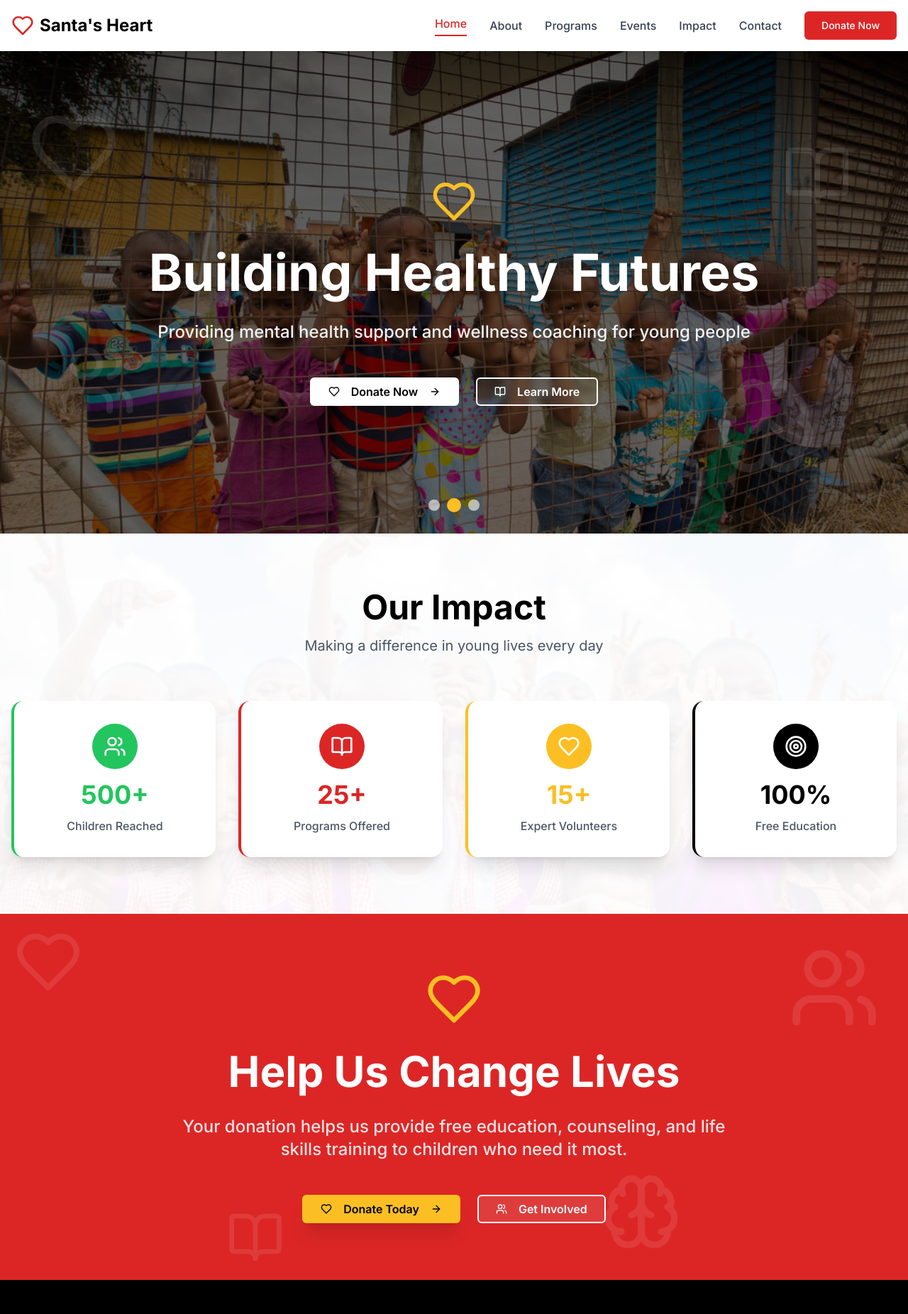
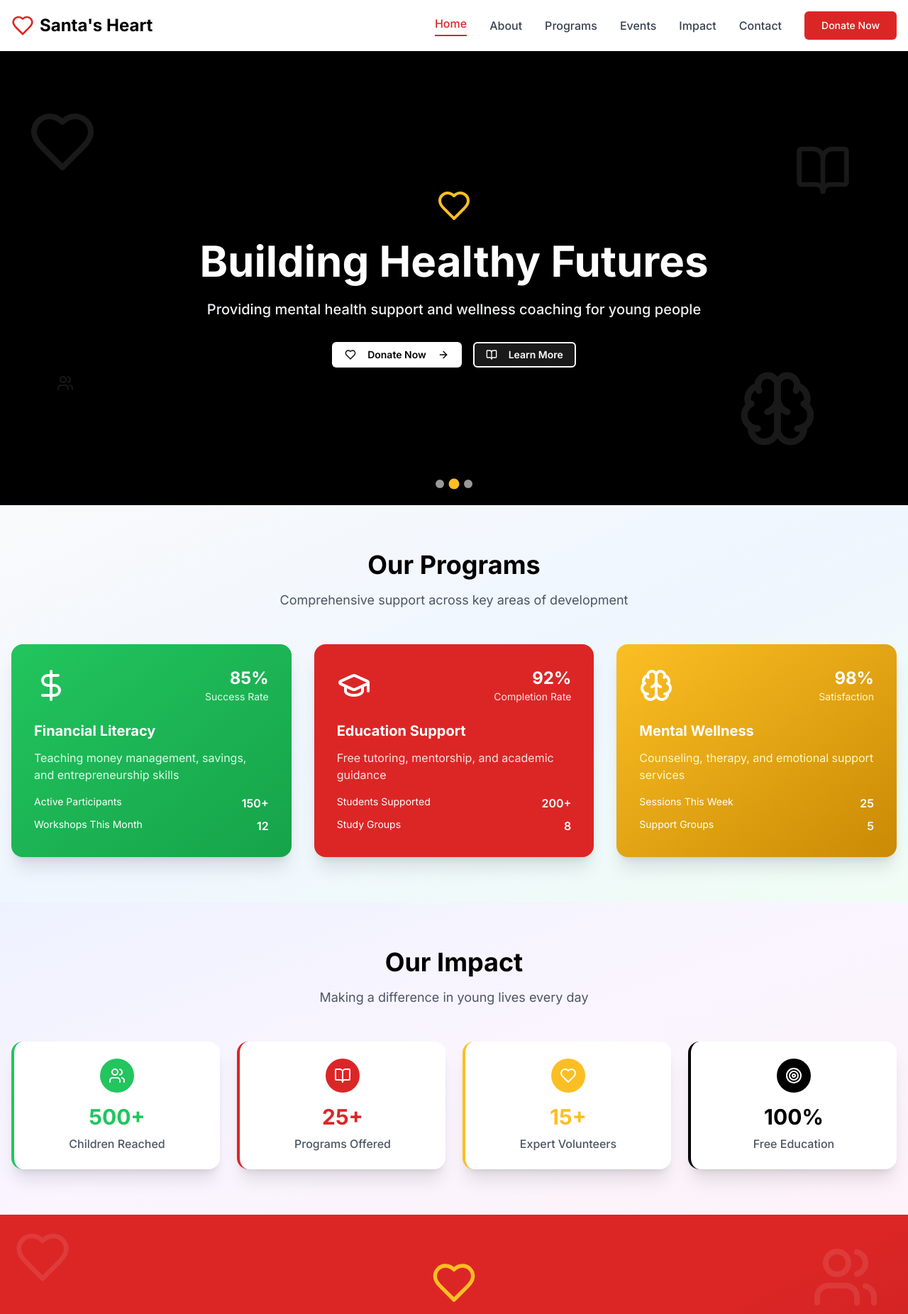
Before and after one commit to Einzelgaanger/heart-bloom-futures-web, a React (Vite) app: page / in a window 1280 px wide. Shown: the top 1852 px of the page at 71% size. Built offline with nearby package versions, Linux system fonts and the light colour scheme.

Commit message:
Refactor homepage and donation page
- Replaced image previews with themed dashboards.
- Added background styling to all sections.
- Simplified donation page, displaying only M-Pesa details.
- Reduced button sizes across all pages.

```diff
--- a/src/pages/Index.tsx
+++ b/src/pages/Index.tsx
@@ -1,7 +1,7 @@
 
 import { useState, useEffect } from "react";
 import { Button } from "@/components/ui/button";
-import { Heart, BookOpen, Users, Brain, Target, ArrowRight, Globe, Award } from "lucide-react";
+import { Heart, BookOpen, Users, Brain, Target, ArrowRight, Globe, Award, DollarSign, GraduationCap, Shield, Smartphone } from "lucide-react";
 import { Link } from "react-router-dom";
 import Navigation from "@/components/Navigation";
 import Footer from "@/components/Footer";
@@ -14,19 +14,16 @@ const Index = () => {
       title: "Empowering Young Minds",
       subtitle: "Teaching financial literacy, creativity, and life skills to children up to 25",
       color: "bg-theme-green",
-      bgImage: "/NGO Education.jpg"
     },
     {
       title: "Building Healthy Futures",
       subtitle: "Providing mental health support and wellness coaching for young people",
       color: "bg-theme-red",
-      bgImage: "/Mentalh.jpg"
     },
     {
       title: "Creating Tomorrow's Leaders",
       subtitle: "Free education and counseling to help youth reach their potential",
       color: "bg-theme-gold",
-      bgImage: "/Image 2.jpg"
     }
   ];
 
@@ -42,56 +39,49 @@ const Index = () => {
   };
 
   return (
-    <div className="min-h-screen bg-gradient-to-br from-gray-50 to-white">
+    <div className="min-h-screen">
       <Navigation />
 
-      {/* Hero Section with Background Images */}
-      <section className="relative h-[85vh] overflow-hidden">
+      {/* Hero Section with Gradient Backgrounds */}
+      <section className="relative h-[80vh] overflow-hidden">
         {heroSlides.map((slide, index) => (
           <div
             key={index}
             className={`absolute inset-0 transition-all duration-1000 ease-in-out ${
               currentSlide === index ? "opacity-100 z-10" : "opacity-0 z-0"
-            }`}
-            style={{
-              backgroundImage: `url('${slide.bgImage}')`,
-              backgroundSize: 'cover',
-              backgroundPosition: 'center',
-              backgroundRepeat: 'no-repeat'
-            }}
+            } ${slide.color}`}
           >
-            <div className="absolute inset-0 bg-black bg-opacity-60" />
+            <div className="absolute inset-0 bg-gradient-to-br from-black/40 via-black/30 to-transparent" />
 
             {/* Decorative Background Elements */}
             <div className="absolute inset-0 overflow-hidden opacity-10">
-              <Heart className="absolute top-20 left-10 h-32 w-32 text-white animate-pulse" />
-              <BookOpen className="absolute top-32 right-20 h-24 w-24 text-white" />
-              <Users className="absolute bottom-40 left-20 h-28 w-28 text-white" />
-              <Brain className="absolute bottom-20 right-32 h-36 w-36 text-white" />
-              <Target className="absolute top-1/2 left-1/2 transform -translate-x-1/2 -translate-y-1/2 h-40 w-40 text-white opacity-5" />
+              <Heart className="absolute top-20 left-10 h-24 w-24 text-white animate-pulse" />
+              <BookOpen className="absolute top-32 right-20 h-20 w-20 text-white" />
+              <Users className="absolute bottom-40 left-20 h-22 w-22 text-white" />
+              <Brain className="absolute bottom-20 right-32 h-28 w-28 text-white" />
             </div>
 
             <div className="relative h-full flex items-center justify-center text-white text-center px-4 z-20">
-              <div className="max-w-5xl animate-fade-in">
-                <div className="mb-8">
-                  <Heart className="h-16 w-16 mx-auto mb-4 text-theme-gold animate-scale-in" />
+              <div className="max-w-4xl animate-fade-in">
+                <div className="mb-6">
+                  <Heart className="h-12 w-12 mx-auto mb-4 text-theme-gold animate-scale-in" />
                 </div>
-                <h1 className="text-5xl md:text-7xl font-bold mb-8 text-white drop-shadow-2xl font-poppins">
+                <h1 className="text-4xl md:text-6xl font-bold mb-6 text-white drop-shadow-2xl font-poppins">
                   {slide.title}
                 </h1>
-                <p className="text-xl md:text-2xl mb-12 text-gray-100 font-medium leading-relaxed">
+                <p className="text-lg md:text-xl mb-8 text-gray-100 font-medium leading-relaxed">
                   {slide.subtitle}
                 </p>
-                <div className="flex flex-col sm:flex-row gap-6 justify-center items-center">
+                <div className="flex flex-col sm:flex-row gap-4 justify-center items-center">
                   <Link to="/donate">
-                    <Button size="default" className="bg-white text-theme-black hover:bg-gray-100 px-6 py-3 text-base font-semibold shadow-xl border-2 border-transparent hover:border-theme-gold transition-all duration-300">
+                    <Button size="sm" className="bg-white text-theme-black hover:bg-gray-100 px-4 py-2 text-sm font-semibold shadow-xl border-2 border-transparent hover:border-theme-gold transition-all duration-300">
                       <Heart className="mr-2 h-4 w-4" />
                       Donate Now
                       <ArrowRight className="ml-2 h-4 w-4" />
                     </Button>
                   </Link>
                   <Link to="/programs">
-                    <Button size="default" variant="outline" className="border-2 border-white text-white hover:bg-white hover:text-theme-black px-6 py-3 text-base font-semibold backdrop-blur-sm bg-white/10 transition-all duration-300">
+                    <Button size="sm" variant="outline" className="border-2 border-white text-white hover:bg-white hover:text-theme-black px-4 py-2 text-sm font-semibold backdrop-blur-sm bg-white/10 transition-all duration-300">
                       <BookOpen className="mr-2 h-4 w-4" />
                       Learn More
                     </Button>
@@ -103,12 +93,12 @@ const Index = () => {
         ))}
 
         {/* Slide indicators */}
-        <div className="absolute bottom-8 left-1/2 transform -translate-x-1/2 flex space-x-3 z-30">
+        <div className="absolute bottom-6 left-1/2 transform -translate-x-1/2 flex space-x-2 z-30">
           {heroSlides.map((_, index) => (
             <button
               key={index}
               onClick={() => goToSlide(index)}
-              className={`w-4 h-4 rounded-full transition-all duration-300 ${
+              className={`w-3 h-3 rounded-full transition-all duration-300 ${
                 currentSlide === index
                   ? "bg-theme-gold scale-125 shadow-lg"
                   : "bg-white/60 hover:bg-white/80"
@@ -118,103 +108,176 @@ const Index = () => {
         </div>
       </section>
 
-      {/* Impact Stats with Enhanced Design */}
-      <section
-        className="py-20 relative overflow-hidden"
-        style={{
-          backgroundImage: `url('/Impa11.jpg')`,
-          backgroundSize: 'cover',
-          backgroundPosition: 'center',
-          backgroundAttachment: 'fixed'
-        }}
-      >
-        <div className="absolute inset-0 bg-white bg-opacity-95" />
-
-        <div className="container mx-auto px-4 relative z-10">
-          <div className="text-center mb-16">
-            <h2 className="text-4xl md:text-5xl font-bold text-theme-black mb-4 font-poppins">Our Impact</h2>
-            <p className="text-xl text-gray-600 max-w-2xl mx-auto">Making a difference in young lives every day</p>
+      {/* Program Dashboards */}
+      <section className="py-16 bg-gradient-to-br from-gray-50 via-blue-50 to-green-50">
+        <div className="container mx-auto px-4">
+          <div className="text-center mb-12">
+            <h2 className="text-3xl md:text-4xl font-bold text-theme-black mb-4 font-poppins">Our Programs</h2>
+            <p className="text-lg text-gray-600 max-w-2xl mx-auto">Comprehensive support across key areas of development</p>
           </div>
 
-          <div className="grid grid-cols-1 md:grid-cols-4 gap-8">
-            <div className="text-center bg-white p-8 rounded-2xl shadow-xl hover:shadow-2xl transition-all duration-300 animate-fade-in border-l-4 border-theme-green transform hover:scale-105">
-              <div className="w-16 h-16 bg-theme-green rounded-full flex items-center justify-center mx-auto mb-4">
-                <Users className="h-8 w-8 text-white" />
+          <div className="grid grid-cols-1 md:grid-cols-3 gap-8">
+            {/* Financial Literacy Dashboard */}
+            <div className="bg-gradient-to-br from-theme-green to-green-600 p-8 rounded-2xl shadow-xl text-white transform hover:scale-105 transition-all duration-300">
+              <div className="flex items-center justify-between mb-6">
+                <DollarSign className="h-12 w-12 text-white" />
+                <div className="text-right">
+                  <div className="text-2xl font-bold">85%</div>
+                  <div className="text-green-100 text-sm">Success Rate</div>
+                </div>
               </div>
-              <div className="text-4xl font-bold text-theme-green mb-3 font-poppins">500+</div>
+              <h3 className="text-xl font-bold mb-3">Financial Literacy</h3>
+              <p className="text-green-100 mb-4">Teaching money management, savings, and entrepreneurship skills</p>
+              <div className="space-y-2">
+                <div className="flex justify-between">
+                  <span className="text-sm">Active Participants</span>
+                  <span className="font-semibold">150+</span>
+                </div>
+                <div className="flex justify-between">
+                  <span className="text-sm">Workshops This Month</span>
+                  <span className="font-semibold">12</span>
+                </div>
+              </div>
+            </div>
+
+            {/* Education Dashboard */}
+            <div className="bg-gradient-to-br from-theme-red to-red-600 p-8 rounded-2xl shadow-xl text-white transform hover:scale-105 transition-all duration-300">
+              <div className="flex items-center justify-between mb-6">
+                <GraduationCap className="h-12 w-12 text-white" />
+                <div className="text-right">
+                  <div className="text-2xl font-bold">92%</div>
+                  <div className="text-red-100 text-sm">Completion Rate</div>
+                </div>
+              </div>
+              <h3 className="text-xl font-bold mb-3">Education Support</h3>
+              <p className="text-red-100 mb-4">Free tutoring, mentorship, and academic guidance</p>
+              <div className="space-y-2">
+                <div className="flex justify-between">
+                  <span className="text-sm">Students Supported</span>
+                  <span className="font-semibold">200+</span>
+                </div>
+                <div className="flex justify-between">
+                  <span className="text-sm">Study Groups</span>
+                  <span className="font-semibold">8</span>
+                </div>
+              </div>
+            </div>
+
+            {/* Mental Health Dashboard */}
+            <div className="bg-gradient-to-br from-theme-gold to-yellow-600 p-8 rounded-2xl shadow-xl text-white transform hover:scale-105 transition-all duration-300">
+              <div className="flex items-center justify-between mb-6">
+                <Brain className="h-12 w-12 text-white" />
+                <div className="text-right">
+                  <div className="text-2xl font-bold">98%</div>
+                  <div className="text-yellow-100 text-sm">Satisfaction</div>
+                </div>
+              </div>
+              <h3 className="text-xl font-bold mb-3">Mental Wellness</h3>
+              <p className="text-yellow-100 mb-4">Counseling, therapy, and emotional support services</p>
+              <div className="space-y-2">
+                <div className="flex justify-between">
+                  <span className="text-sm">Sessions This Week</span>
+                  <span className="font-semibold">25</span>
+                </div>
+                <div className="flex justify-between">
+                  <span className="text-sm">Support Groups</span>
+                  <span className="font-semibold">5</span>
+                </div>
+              </div>
+            </div>
+          </div>
+        </div>
+      </section>
+
+      {/* Impact Stats */}
+      <section className="py-16 bg-gradient-to-br from-indigo-50 via-purple-50 to-pink-50">
+        <div className="container mx-auto px-4">
+          <div className="text-center mb-12">
+            <h2 className="text-3xl md:text-4xl font-bold text-theme-black mb-4 font-poppins">Our Impact</h2>
+            <p className="text-lg text-gray-600 max-w-2xl mx-auto">Making a difference in young lives every day</p>
+          </div>
+
+          <div className="grid grid-cols-1 md:grid-cols-4 gap-6">
+            <div className="text-center bg-white p-6 rounded-2xl shadow-xl hover:shadow-2xl transition-all duration-300 border-l-4 border-theme-green transform hover:scale-105">
+              <div className="w-12 h-12 bg-theme-green rounded-full flex items-center justify-center mx-auto mb-4">
+                <Users className="h-6 w-6 text-white" />
+              </div>
+              <div className="text-3xl font-bold text-theme-green mb-2 font-poppins">500+</div>
               <div className="text-gray-600 font-medium">Children Reached</div>
             </div>
 
-            <div className="text-center bg-white p-8 rounded-2xl shadow-xl hover:shadow-2xl transition-all duration-300 animate-fade-in border-l-4 border-theme-red transform hover:scale-105" style={{animationDelay: '0.1s'}}>
-              <div className="w-16 h-16 bg-theme-red rounded-full flex items-center justify-center mx-auto mb-4">
-                <BookOpen className="h-8 w-8 text-white" />
+            <div className="text-center bg-white p-6 rounded-2xl shadow-xl hover:shadow-2xl transition-all duration-300 border-l-4 border-theme-red transform hover:scale-105">
+              <div className="w-12 h-12 bg-theme-red rounded-full flex items-center justify-center mx-auto mb-4">
+                <BookOpen className="h-6 w-6 text-white" />
               </div>
-              <div className="text-4xl font-bold text-theme-red mb-3 font-poppins">25+</div>
+              <div className="text-3xl font-bold text-theme-red mb-2 font-poppins">25+</div>
               <div className="text-gray-600 font-medium">Programs Offered</div>
             </div>
 
-            <div className="text-center bg-white p-8 rounded-2xl shadow-xl hover:shadow-2xl transition-all duration-300 animate-fade-in border-l-4 border-theme-gold transform hover:scale-105" style={{animationDelay: '0.2s'}}>
-              <div className="w-16 h-16 bg-theme-gold rounded-full flex items-center justify-center mx-auto mb-4">
-                <Heart className="h-8 w-8 text-white" />
+            <div className="text-center bg-white p-6 rounded-2xl shadow-xl hover:shadow-2xl transition-all duration-300 border-l-4 border-theme-gold transform hover:scale-105">
+              <div className="w-12 h-12 bg-theme-gold rounded-full flex items-center justify-center mx-auto mb-4">
+                <Heart className="h-6 w-6 text-white" />
               </div>
-              <div className="text-4xl font-bold text-theme-gold mb-3 font-poppins">15+</div>
+              <div className="text-3xl font-bold text-theme-gold mb-2 font-poppins">15+</div>
               <div className="text-gray-600 font-medium">Expert Volunteers</div>
             </div>
 
-            <div className="text-center bg-white p-8 rounded-2xl shadow-xl hover:shadow-2xl transition-all duration-300 animate-fade-in border-l-4 border-theme-black transform hover:scale-105" style={{animationDelay: '0.3s'}}>
-              <div className="w-16 h-16 bg-theme-black rounded-full flex items-center justify-center mx-auto mb-4">
-                <Target className="h-8 w-8 text-white" />
+            <div className="text-center bg-white p-6 rounded-2xl shadow-xl hover:shadow-2xl transition-all duration-300 border-l-4 border-theme-black transform hover:scale-105">
+              <div className="w-12 h-12 bg-theme-black rounded-full flex items-center justify-center mx-auto mb-4">
+                <Target className="h-6 w-6 text-white" />
               </div>
-              <div className="text-4xl font-bold text-theme-black mb-3 font-poppins">100%</div>
+              <div className="text-3xl font-bold text-theme-black mb-2 font-poppins">100%</div>
               <div className="text-gray-600 font-medium">Free Education</div>
             </div>
           </div>
         </div>
       </section>
 
-      {/* Call to Action with Enhanced Design */}
-      <section
-        className="py-20 text-white relative overflow-hidden"
-        style={{
-          backgroundImage: `url('/Impa22.png')`,
-          backgroundSize: 'cover',
-          backgroundPosition: 'center'
-        }}
-      >
-        <div className="absolute inset-0 bg-theme-red bg-opacity-85" />
-
+      {/* Simplified Donation Section */}
+      <section className="py-16 bg-gradient-to-br from-theme-red via-red-600 to-red-700 text-white relative overflow-hidden">
         <div className="absolute inset-0 opacity-10">
-          <div className="absolute top-5 left-5">
-            <Heart className="h-24 w-24 text-white animate-pulse" />
-          </div>
-          <div className="absolute top-10 right-10">
-            <Users className="h-32 w-32 text-white" />
-          </div>
-          <div className="absolute bottom-5 left-1/4">
-            <BookOpen className="h-20 w-20 text-white" />
-          </div>
-          <div className="absolute bottom-10 right-1/4">
-            <Brain className="h-28 w-28 text-white" />
-          </div>
+          <Heart className="absolute top-5 left-5 h-20 w-20 text-white animate-pulse" />
+          <Users className="absolute top-10 right-10 h-24 w-24 text-white" />
+          <Smartphone className="absolute bottom-5 left-1/4 h-16 w-16 text-white" />
+          <Shield className="absolute bottom-10 right-1/4 h-20 w-20 text-white" />
         </div>
 
         <div className="container mx-auto px-4 text-center relative z-10">
-          <div className="max-w-4xl mx-auto">
-            <Heart className="h-20 w-20 mx-auto mb-8 text-theme-gold animate-scale-in" />
-            <h2 className="text-4xl md:text-6xl font-bold mb-8 font-poppins">Help Us Change Lives</h2>
-            <p className="text-xl md:text-2xl mb-12 text-red-100 font-medium leading-relaxed max-w-3xl mx-auto">
+          <div className="max-w-3xl mx-auto">
+            <Heart className="h-16 w-16 mx-auto mb-6 text-theme-gold animate-scale-in" />
+            <h2 className="text-3xl md:text-4xl font-bold mb-6 font-poppins">Support Our Mission</h2>
+            <p className="text-lg md:text-xl mb-8 text-red-100 font-medium leading-relaxed">
               Your donation helps us provide free education, counseling, and life skills training to children who need it most.
             </p>
-            <div className="flex flex-col sm:flex-row gap-6 justify-center items-center">
-              <Link to="/donate">
-                <Button size="default" className="bg-theme-gold text-theme-black hover:bg-yellow-500 px-6 py-3 text-base font-semibold shadow-xl border-2 border-transparent hover:border-white transition-all duration-300">
+
+            {/* Simple M-Pesa Info */}
+            <div className="bg-white/20 backdrop-blur-sm rounded-2xl p-6 mb-8 max-w-md mx-auto">
+              <div className="flex items-center justify-center mb-4">
+                <Smartphone className="h-8 w-8 text-theme-gold mr-3" />
+                <h3 className="text-xl font-bold">M-Pesa Donation</h3>
+              </div>
+              <div className="space-y-3">
+                <div className="flex justify-between items-center">
+                  <span className="text-red-100">Paybill:</span>
+                  <span className="text-2xl font-bold text-theme-gold">522533</span>
+                </div>
+                <div className="flex justify-between items-center">
+                  <span className="text-red-100">Account:</span>
+                  <span className="text-2xl font-bold text-theme-gold">7760083</span>
+                </div>
+              </div>
+            </div>
+
+            <div className="flex flex-col sm:flex-row gap-4 justify-center items-center">
+              <Link to="/payment">
+                <Button size="sm" className="bg-theme-gold text-theme-black hover:bg-yellow-500 px-4 py-2 text-sm font-semibold shadow-xl border-2 border-transparent hover:border-white transition-all duration-300">
                   <Heart className="mr-2 h-4 w-4" />
-                  Donate Today
+                  Donate Now
                   <ArrowRight className="ml-2 h-4 w-4" />
                 </Button>
               </Link>
               <Link to="/contact">
-                <Button size="default" variant="outline" className="border-2 border-white text-white hover:bg-white hover:text-theme-red px-6 py-3 text-base font-semibold backdrop-blur-sm bg-white/10 transition-all duration-300">
+                <Button size="sm" variant="outline" className="border-2 border-white text-white hover:bg-white hover:text-theme-red px-4 py-2 text-sm font-semibold backdrop-blur-sm bg-white/10 transition-all duration-300">
                   <Users className="mr-2 h-4 w-4" />
                   Get Involved
                 </Button>
```
